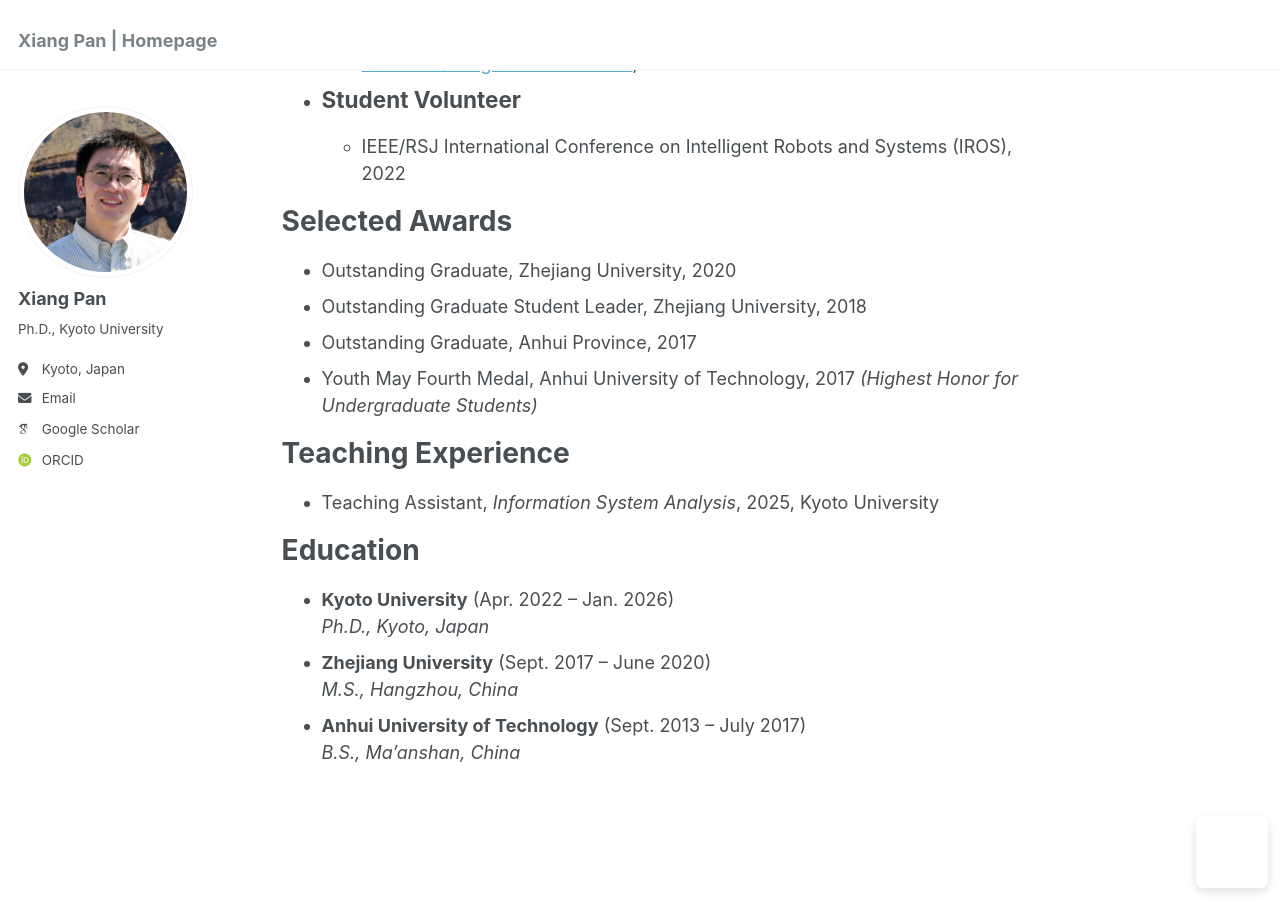
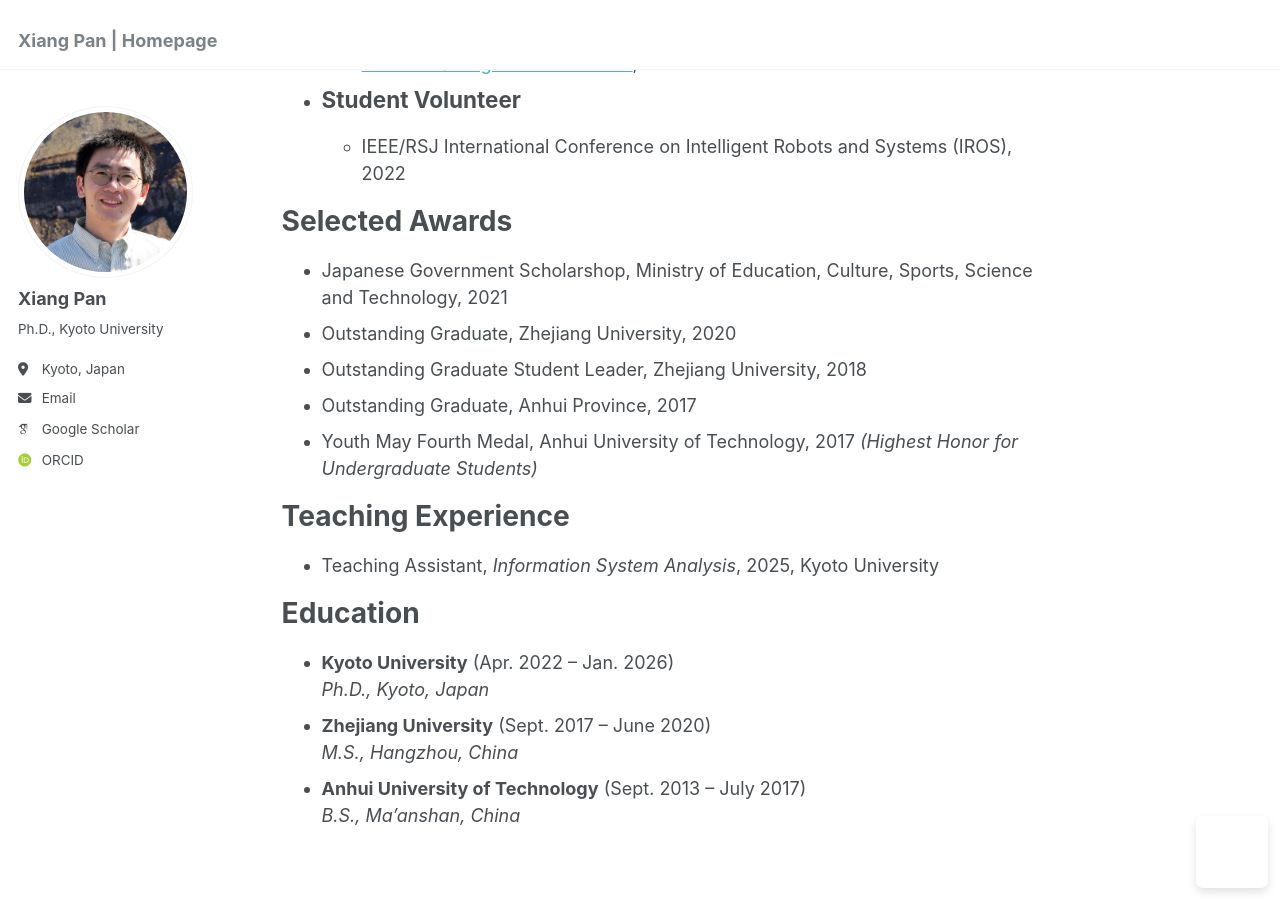
Before and after one commit to pan-xiang/pan-xiang.github.io, a Jekyll site: the page built from _pages/about.md, in a window 1280 px wide and 900 px high, scrolled down 1755 px. Built offline with Jekyll 4.4.1, drawn with Linux system fonts in a browser that asks for light colours; some web fonts are replaced; a script that is not in the unit is left out.

Commit message:
Update about.md

```diff
--- a/_pages/about.md
+++ b/_pages/about.md
@@ -90,6 +90,7 @@ I serve as a postdoctoral researcher in the [Human-Robot Interaction Lab](https:
   - IEEE/RSJ International Conference on Intelligent Robots and Systems (IROS), 2022
 
 # Selected Awards
+- Japanese Government Scholarshop, Ministry of Education, Culture, Sports, Science and Technology, 2021
 - Outstanding Graduate, Zhejiang University, 2020
 - Outstanding Graduate Student Leader, Zhejiang University, 2018
 - Outstanding Graduate, Anhui Province, 2017
```
